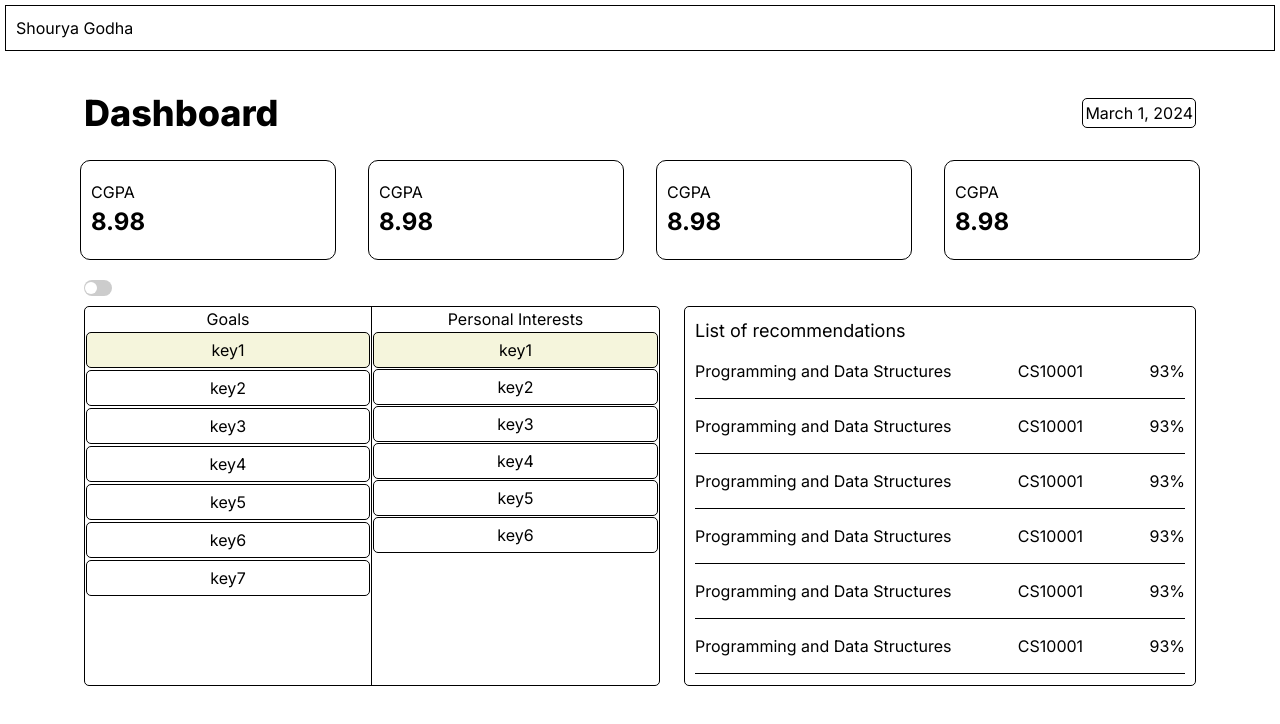
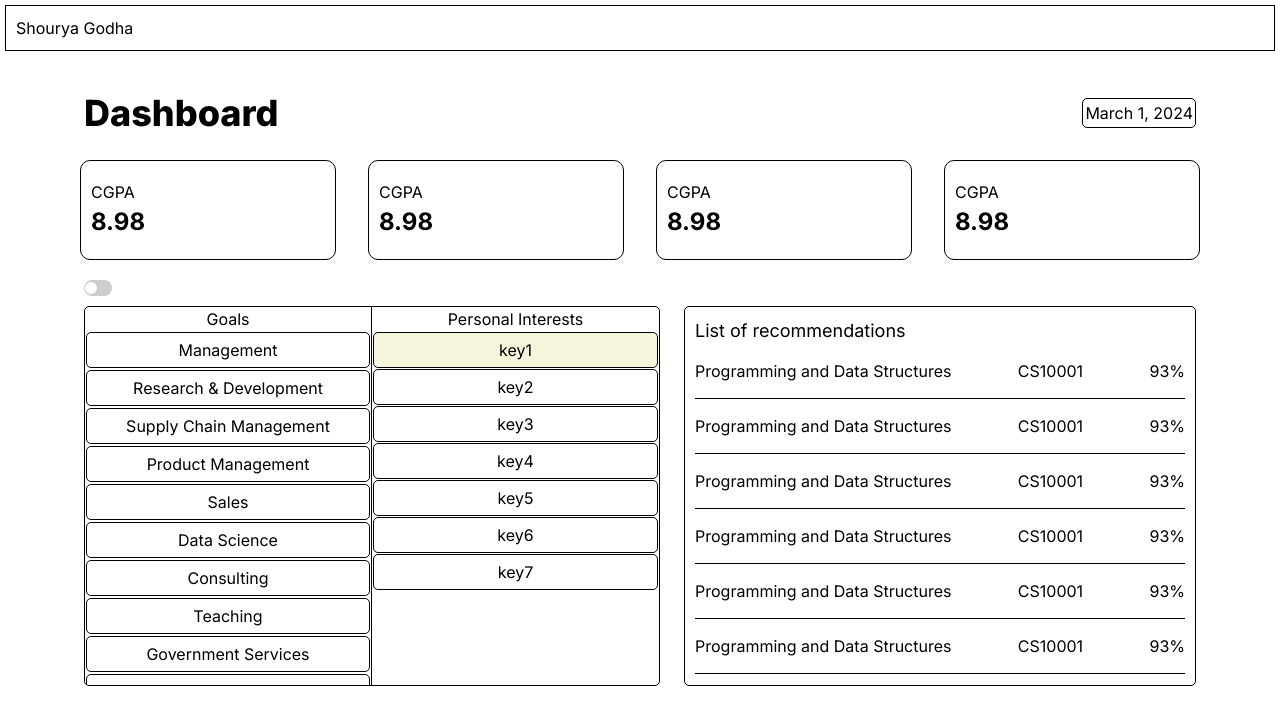
Before and after one commit to Siddharth-Nema/kik_hackathon, a Next.js app: page /dashboard in a window 1280 px wide. Shown: the top 724 px of the page. Built offline with nearby package versions, Linux system fonts and the light colour scheme.

Commit message:
Added goals list

```diff
--- a/src/app/dashboard/page.tsx
+++ b/src/app/dashboard/page.tsx
@@ -10,13 +10,37 @@ export default function UserPage() {
 
   const [goals, setGoals] = useState(
     new Map<string, boolean>([
-      ["key1", true],
-      ["key2", false],
-      ["key3", false],
-      ["key4", false],
-      ["key5", false],
-      ["key6", false],
-      ["key7", false],
+      ["Management", false],
+      ["Research & Development", false],
+      ["Supply Chain Management", false],
+      ["Product Management", false],
+      ["Sales", false],
+      ["Data Science", false],
+      ["Product Management", false],
+      ["Consulting", false],
+      ["Teaching", false],
+      ["Government Services", false],
+      ["Software Development", false],
+      ["Web Development", false],
+      ["Financial Analyst", false],
+      ["Quantitative Analyst", false],
+      ["Entrepreneur", false],
+      ["Electronics Engineer", false],
+      ["Communication Engineer", false],
+      ["Embedded Systems Engineer", false],
+      ["Mechanical Engineer", false],
+      ["Automotive Engineer", false],
+      ["Aerospace Engineer", false],
+      ["Civil Engineer", false],
+      ["Game Developer", false],
+      ["Biomedical Engineer", false],
+      ["Biotechnologist", false],
+      ["Pharmaceutical Engineer", false],
+      ["Mining Engineer", false],
+      ["Geological Engineer", false],
+      ["Agricultural Engineer", false],
+      ["Naval Architect", false],
+      ["Ethical Hacker", false],
     ]),
   );
 
@@ -28,6 +52,7 @@ export default function UserPage() {
       ["key4", false],
       ["key5", false],
       ["key6", false],
+      ["key7", false],
     ]),
   );
 
```
